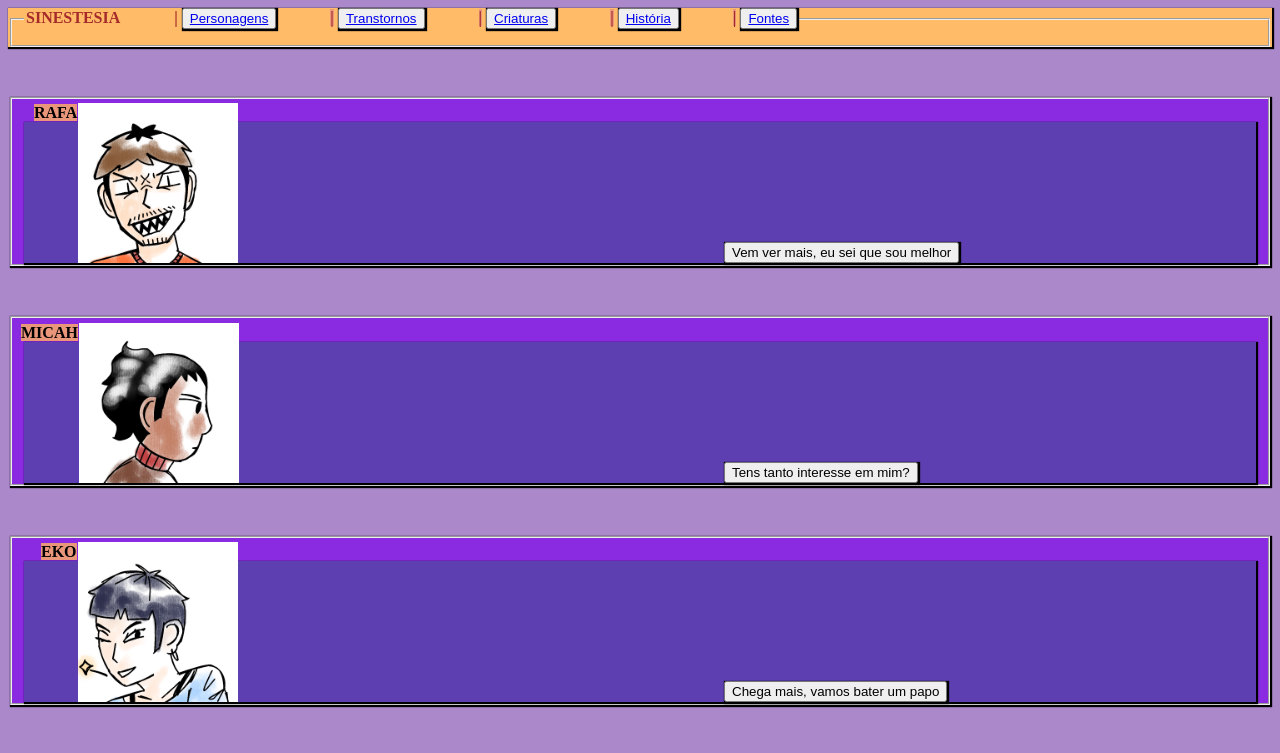
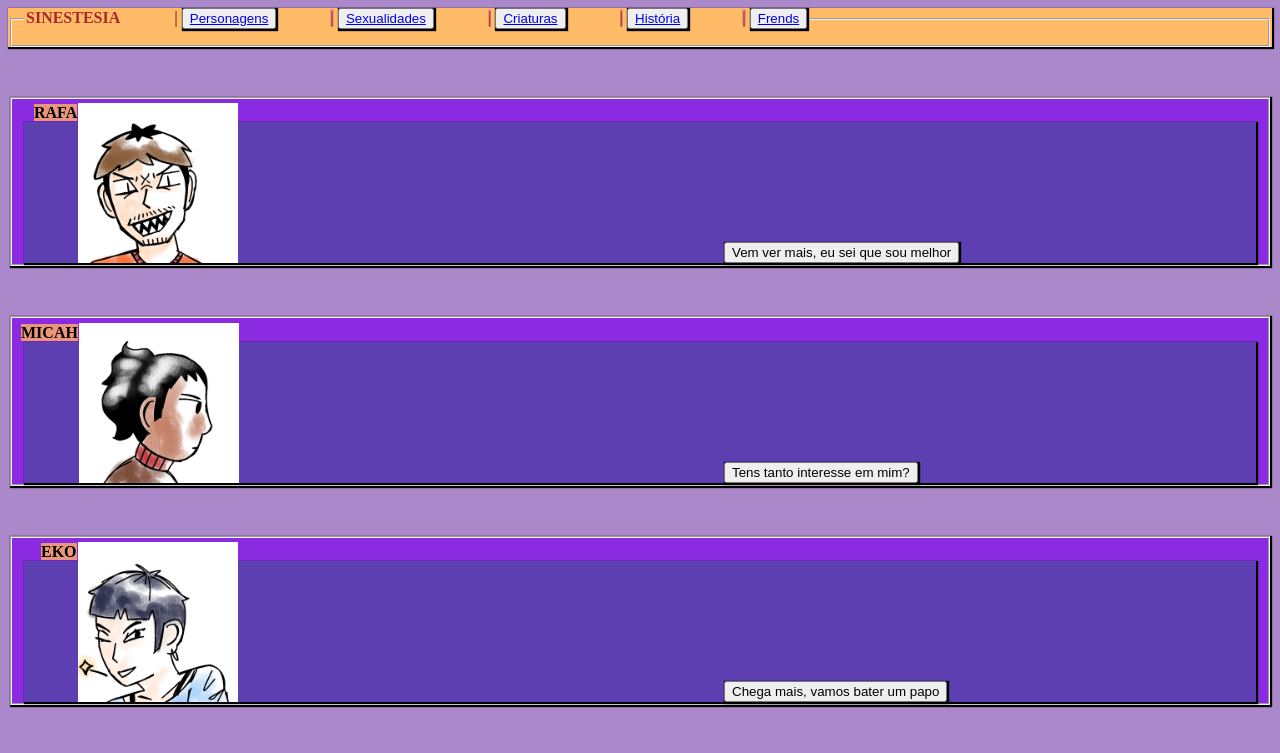
Before and after one commit to DesastutoMSS/SINESTESIA_SITE, a plain HTML site: page index.html in a window 1280 px wide. Shown: the top 753 px of the page. Drawn offline with Linux system fonts and the light colour scheme.

Commit message:
index.html
agr tá certo

```diff
--- a/index.html
+++ b/index.html
@@ -15,13 +15,13 @@
     <b id="pipemenu">|</b>
     <button class="lbutton"><a href="*">Personagens</a></button>
     <b class="dec">|</b>
-    <button><a href="*">Transtornos</a></button>
+    <button><a href="*">Sexualidades</a></button>
     <b class="dec">|</b>
     <button><a href="*">Criaturas</a></button>
     <b class="dec">|</b>
     <button><a href="*">História</a></button>
     <b class="dec">|</b>
-    <button class="rbutton"><a href="*">Fontes</a></button>
+    <button class="rbutton"><a href="*">Frends</a></button>
     </legend>
  </fieldset>
 </header>
```
